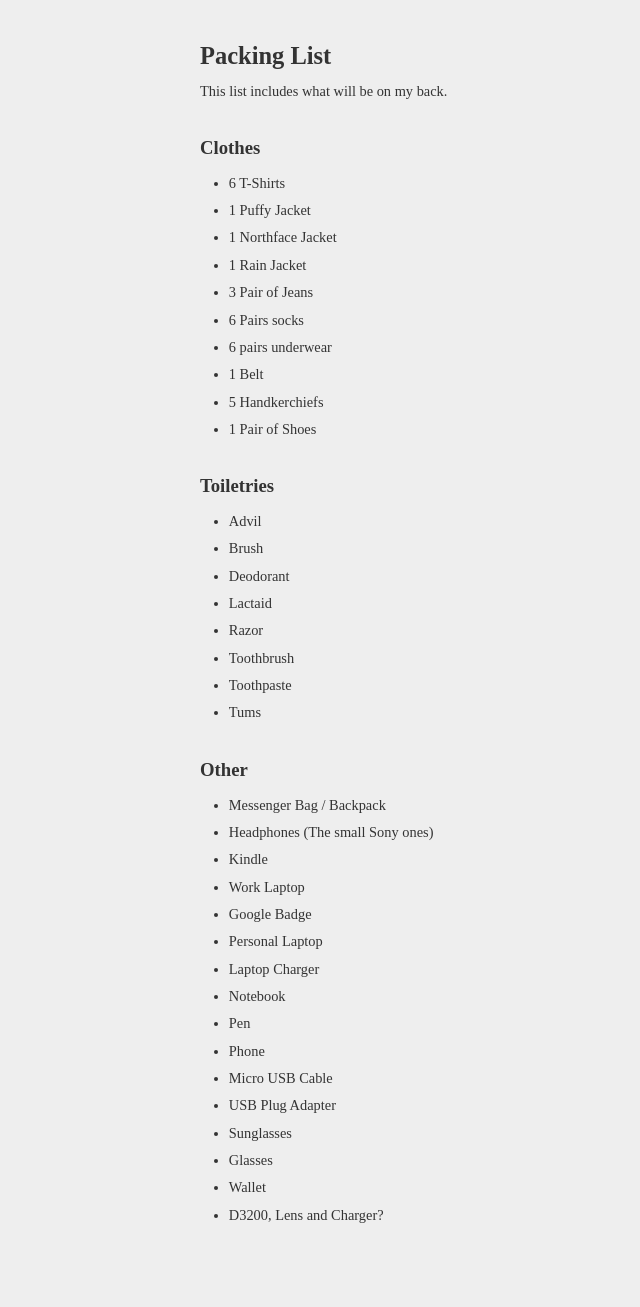
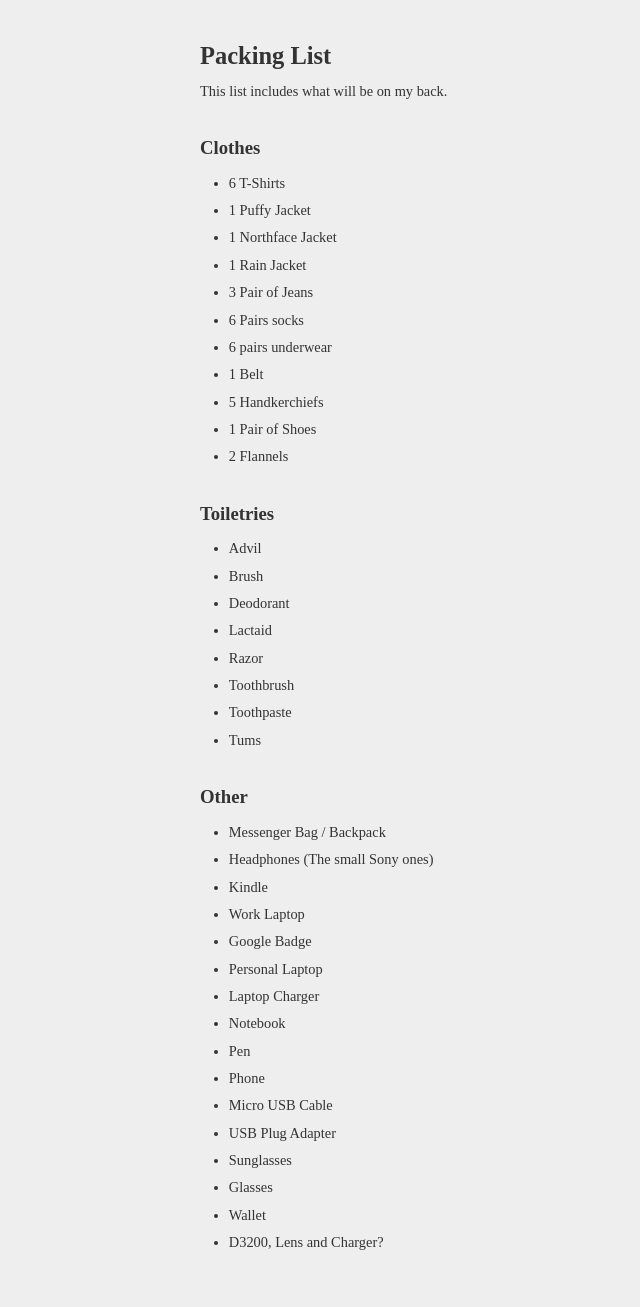
Before and after one commit to icco/traveling, a Jekyll site: the page built from _posts/2014-01-17-SEA.md, in a window 1280 px wide. Shown: the whole page, without its empty margins (40-680 px from the left). Built offline with Jekyll 4.4.1, drawn with Linux system fonts in a browser that asks for light colours; Markdown is read by kramdown in place of the engine named in the settings; before the commit the page ends 1279 px from its top, so only the background shows below that.

Commit message:
Update 2014-01-17-SEA.md

```diff
--- a/_posts/2014-01-17-SEA.md
+++ b/_posts/2014-01-17-SEA.md
@@ -21,6 +21,7 @@ This list includes what will be on my back.
  * 1 Belt
  * 5 Handkerchiefs
  * 1 Pair of Shoes
+ * 2 Flannels
 
 ## Toiletries
 
```
